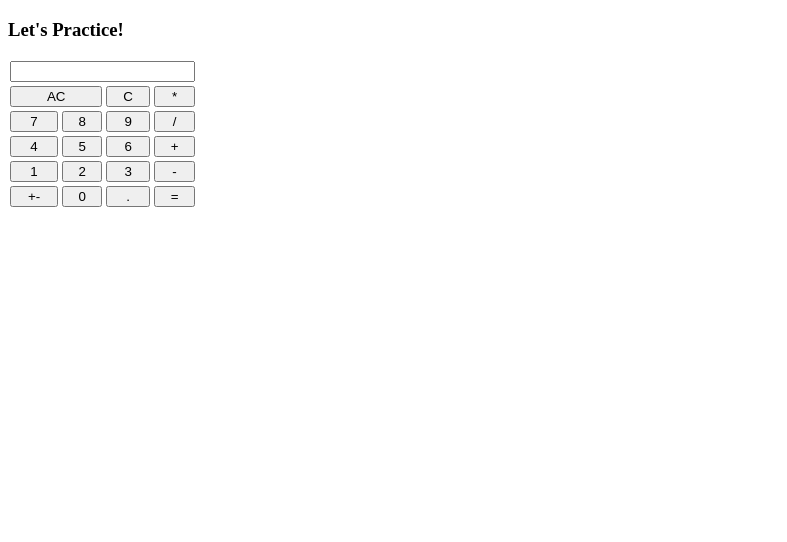
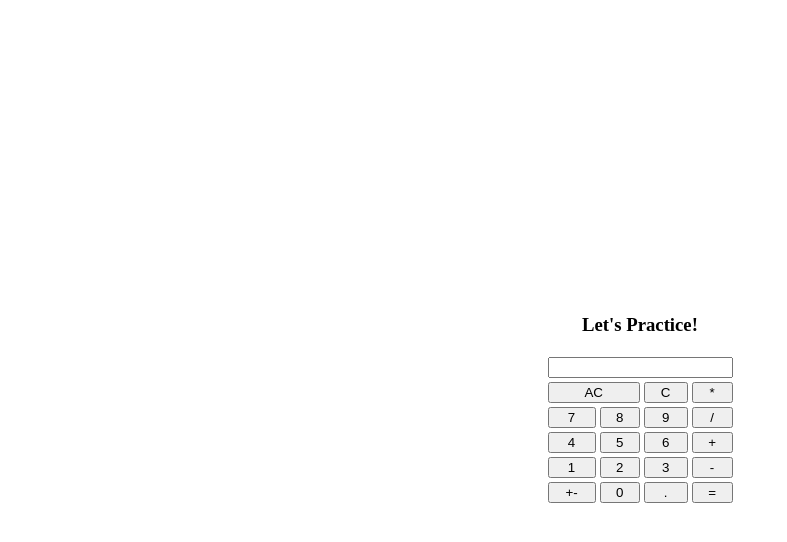
Before and after one commit to BtariAnes/SoftwareEngineer_Course, a plain HTML site: page index.html in a window 1280 px wide. Shown: the whole page, without its empty margins (0-787 px from the left). Drawn offline with Linux system fonts and the light colour scheme.

Commit message:
nih dah di tengah

```diff
--- a/index.html
+++ b/index.html
@@ -1,24 +1,22 @@
 <!DOCTYPE html>
 <html lang="en">
+
 <head>
     <meta charset="UTF-8">
     <meta name="viewport" content="width=device-width, initial-scale=1.0">
-    <title>Calculator</title>
-    <style>
-        button {
-            width: 100%;
-        }
-    </style>
+    <title>Calculator | Betharia</title>
+    <link rel="stylesheet" href="style.css">
 </head>
+
 <body>
-    <h3><p>Let's Practice!</p></h3>
-
-    <table border="0" cellspacing="0" cellpadding="2"> <!-- Cellspacing seringkali kita gunakan "0", karena kita tidak ingin ada jarak. Yang ingin kita lihat adalah bordernya saja -->
-
+    <div class="container">
+        <h3>
+            <p>Let's Practice!</p>
+        </h3>
+        <table border="0" cellspacing="0" cellpadding="2">
             <tr>
                 <th colspan="4"><input type="text" name="display"></th>
             </tr>
-
             <tr>
                 <td colspan="2">
                     <button>AC</button>
@@ -87,5 +85,7 @@
                 </td>
             </tr>
         </table>
+    </div>
 </body>
+
 </html>
--- /dev/null
+++ b/style.css
@@ -0,0 +1,15 @@
+body {
+  display: flex;
+  justify-content: center;
+  align-items: center;
+  height: 100vh;
+  margin: 0;
+}
+
+.container {
+  text-align: center;
+}
+
+button {
+  width: 100%;
+}
```
Lines whose indentation alone changed are shown as unchanged.
